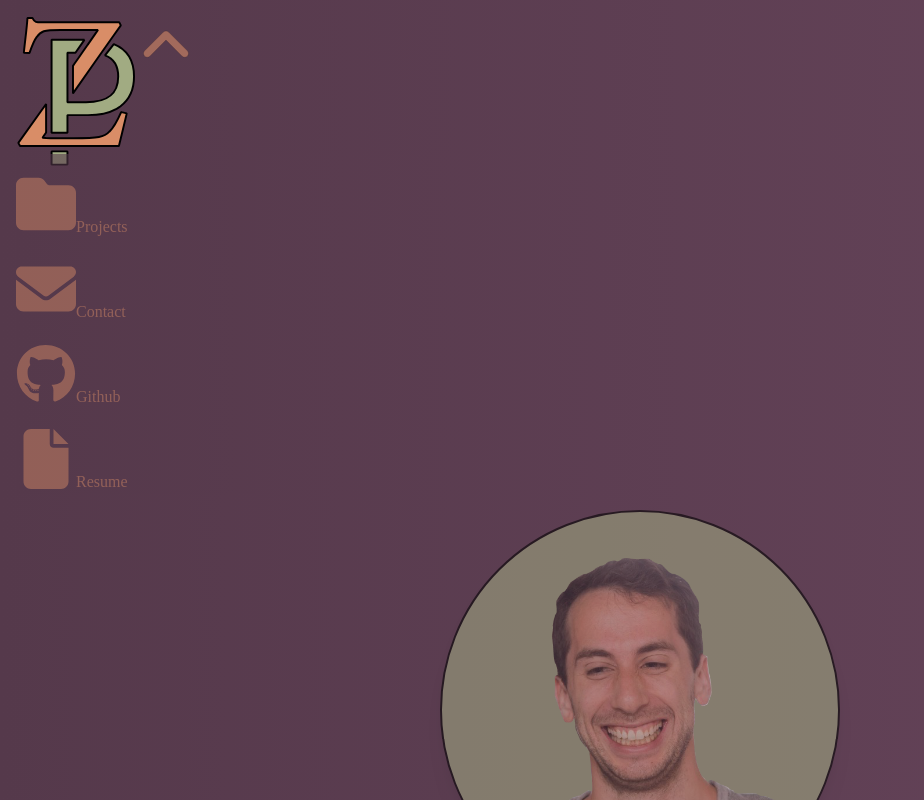
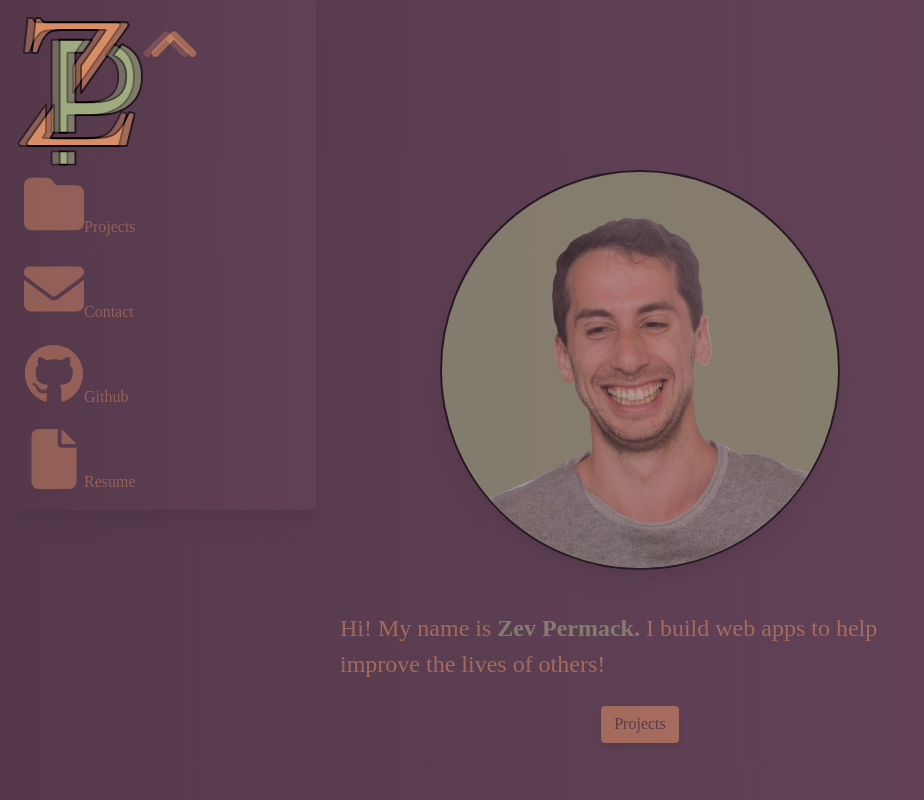
Before and after one commit to rewpt/portfolio, a React (Create React App) app: page / in a window 1280 px wide. Shown: the top 800 px of the page, without its empty margins (0-924 px from the left). Built offline with nearby package versions, Linux system fonts and the light colour scheme.

Commit message:
adjust modal padding and logo size

```diff
--- /dev/null
+++ b/src/components/LogoStatic.jsx
@@ -0,0 +1,46 @@
+export default function Logo() {
+  return (
+    <>
+      <a href="#top-banner" className="w-full h-full">
+        <svg
+          className=""
+          version="1.1"
+          id="Layer_1"
+          xmlns="http://www.w3.org/2000/svg"
+          xmlnsXlink="http://www.w3.org/1999/xlink"
+          x="61px"
+          y="77px"
+          viewBox="0 0 61.43 77.08"
+        >
+          <g>
+            <path
+              className="st0"
+              fill="rgb(161, 171, 130)"
+              stroke="#000000"
+              strokeWidth="1"
+              strokeMiterlimit="1"
+              d="M18.21,69.31v6.77h8.13v-6.77H18.21z M50.07,14.37c-1.47,1.93-2.97,3.87-4.49,5.82
+		c4.48,1.67,6.74,5.01,6.74,10.82c0,9.09-5.33,13.14-16.5,13.14h-9.48V18.8h4.08c1.51-2.16,3.03-4.36,4.59-6.59H18.21v47.52
+		c2.4,0.02,5.46,0.04,8.13,0.05v-9.04h10.5c5.74,0,10.74-1.06,14.65-3.24c0.71-0.39,1.38-0.83,2.02-1.3
+		c4.37-3.24,6.91-8.27,6.91-15.18C60.43,22.16,56.55,16.98,50.07,14.37z"
+            />
+            <path
+              className="st1"
+              fill="rgb(217,141,103)"
+              stroke="#000000"
+              strokeWidth="1"
+              strokeMiterlimit="1"
+              d="M54.07,49.23l-0.24-0.06c-0.04,0.09-0.08,0.19-0.12,0.28c-1.73,3.98-3.81,7.65-5.81,9.65
+		c-2.73,3.02-5.64,3.51-18.39,3.51h-0.35l-2.82-0.01c-4.29-0.02-8.23-0.09-10.93-0.19c-0.71-0.03-1.33-0.06-1.85-0.09
+		c0.62-0.9,1.24-1.81,1.85-2.71V45.08c-4.74,6.7-9.48,13.32-14.21,19.87l0.88,1.56h50.61c0.97-4.18,3.31-13.33,3.99-16.64
+		L54.07,49.23z M10.63,10.73c2.04-3.02,3.5-3.6,12.17-3.6h19.17c-0.52,0.76-1.05,1.51-1.57,2.26c-1.19,1.71-2.38,3.42-3.56,5.13
+		l-0.41,0.59c-0.72,1.04-1.44,2.07-2.15,3.09c-0.8,1.14-1.59,2.28-2.38,3.41h0c-0.91,1.31-1.82,2.6-2.73,3.9v14.12
+		c4.16-6,8.32-11.96,12.5-17.9c2.52-3.58,5.04-7.16,7.58-10.73c1.46-2.07,2.93-4.13,4.41-6.2l-0.78-1.56H13.55
+		c-2.92,0-4.09,0.1-5.16-2.24H5.86C5.66,5.28,4.5,13.75,4.01,18.81l2.92,0.1C8.19,15.21,9.65,12,10.63,10.73z"
+            />
+          </g>
+        </svg>
+      </a>
+    </>
+  );
+}
--- a/src/components/Nav.jsx
+++ b/src/components/Nav.jsx
@@ -3,13 +3,8 @@ import NavModal from "./NavModal";
 import Logo from "./Logo";
 import classNames from "classnames";
 import { motion } from "framer-motion";
+import { faAngleUp } from "@fortawesome/free-solid-svg-icons";
 import { FontAwesomeIcon } from "@fortawesome/react-fontawesome";
-import { faGithub } from "@fortawesome/free-brands-svg-icons";
-import { faEnvelope } from "@fortawesome/free-solid-svg-icons";
-import { faFile } from "@fortawesome/free-solid-svg-icons";
-import { faAngleUp } from "@fortawesome/free-solid-svg-icons";
-import { faFolder } from "@fortawesome/free-solid-svg-icons";
-import openInNewTab from "./helpers/openNewTab";
 
 const svgVariants = {
   hidden: { opacity: 0 },
@@ -52,7 +47,12 @@ function Nav() {
         initial="hidden"
         animate="visible"
       >
-        <NavModal navOpen={navOpen} setNavOpen={setNavOpen} />
+        <NavModal
+          chevronClass={chevronClass}
+          navOpen={navOpen}
+          setNavOpen={setNavOpen}
+          svgVariants={svgVariants}
+        />
       </motion.div>
     </nav>
   );
--- a/src/components/NavModal.jsx
+++ b/src/components/NavModal.jsx
@@ -5,20 +5,54 @@ import { faEnvelope } from "@fortawesome/free-solid-svg-icons";
 import { faFile } from "@fortawesome/free-solid-svg-icons";
 import { faFolder } from "@fortawesome/free-solid-svg-icons";
 import openInNewTab from "./helpers/openNewTab";
+import LogoStatic from "./LogoStatic";
+import { motion } from "framer-motion";
+import { faAngleUp } from "@fortawesome/free-solid-svg-icons";
 
 export default function NavModal(props) {
-  const { navOpen, setNavOpen } = props;
+  const { navOpen, setNavOpen, chevronClass, svgVariants } = props;
   return (
-    <ul className="w-full top-0 z-20 bg-gradient-to-r from-zpurple to-zlpurple flex flex-col">
+    <>
       {navOpen && (
-        <>
-          <a href="#projects">
+        <ul className="absolute w-[300px] py-[1em] px-[.5em] h-[100vh ] top-0 z-20 bg-gradient-to-r from-zpurple to-zlpurple flex flex-col drop-shadow-xl">
+          <div className="flex">
+            <div
+              className="h-[30vw] w-[25vw] max-h-[138px] max-w-[120px]"
+              onClick={() => {
+                setNavOpen(false);
+              }}
+            >
+              <LogoStatic />
+            </div>
+            <div
+              className={chevronClass}
+              onClick={() => {
+                setNavOpen(!navOpen);
+              }}
+            >
+              <FontAwesomeIcon
+                className="h-[15vw] w-[15vw] max-h-[60px] max-w-[60px] stroke-2 stroke-black"
+                icon={faAngleUp}
+              />
+            </div>
+          </div>
+          <a
+            href="#projects"
+            onClick={() => {
+              setNavOpen(false);
+            }}
+          >
             <li className="hover:cursor-pointer text-zorange opacity-80 mt-[20px]">
               <FontAwesomeIcon className="h-[60px] w-[60px]" icon={faFolder} />
               <span>Projects</span>
             </li>
           </a>
-          <a href="#contact">
+          <a
+            onClick={() => {
+              setNavOpen(false);
+            }}
+            href="#contact"
+          >
             <li className="hover:cursor-pointer text-zorange opacity-80 mt-[20px]">
               <FontAwesomeIcon
                 className="h-[60px] w-[60px]"
@@ -30,6 +64,7 @@ export default function NavModal(props) {
           <div
             onClick={() => {
               openInNewTab("https://www.github.com/rewpt");
+              setNavOpen(false);
             }}
           >
             <li className="hover:cursor-pointer text-zorange opacity-80 mt-[20px]">
@@ -42,6 +77,7 @@ export default function NavModal(props) {
               openInNewTab(
                 "https://drive.google.com/file/d/1LvfcKpNCgrGiniY0qRUgVfzDgAr626ON/view?usp=sharing"
               );
+              setNavOpen(false);
             }}
           >
             <li className="hover:cursor-pointer text-zorange opacity-80 mt-[20px]">
@@ -49,8 +85,8 @@ export default function NavModal(props) {
               <span>Resume</span>
             </li>
           </div>
-        </>
+        </ul>
       )}
-    </ul>
+    </>
   );
 }
```
